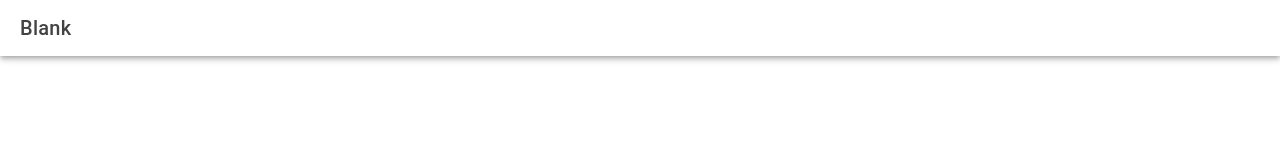
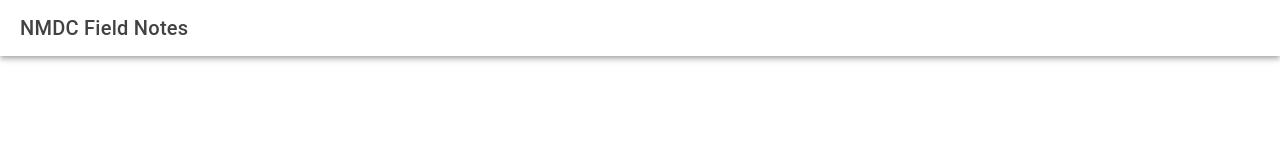
Before and after one commit to microbiomedata/nmdc-field-notes, a React (Vite) app: page /home in a window 1280 px wide. Shown: the top 160 px of the page. Built offline with nearby package versions, Linux system fonts and the light colour scheme.

Commit message:
Update placeholder title text

```diff
--- a/src/pages/Home.tsx
+++ b/src/pages/Home.tsx
@@ -8,13 +8,13 @@
     <IonPage>
       <IonHeader>
         <IonToolbar>
-          <IonTitle>Blank</IonTitle>
+          <IonTitle>NMDC Field Notes</IonTitle>
         </IonToolbar>
       </IonHeader>
       <IonContent fullscreen>
         <IonHeader collapse="condense">
           <IonToolbar>
-            <IonTitle size="large">Blank</IonTitle>
+            <IonTitle size="large">NMDC Field Notes</IonTitle>
           </IonToolbar>
         </IonHeader>
         <ExploreContainer />
```
